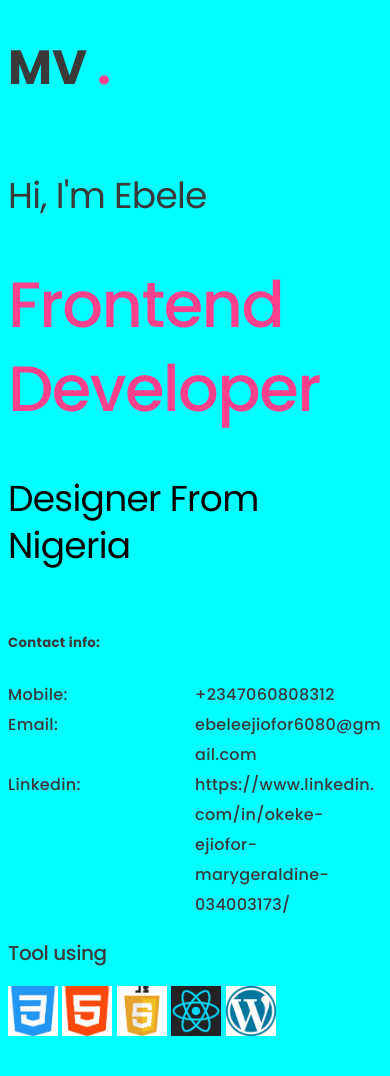
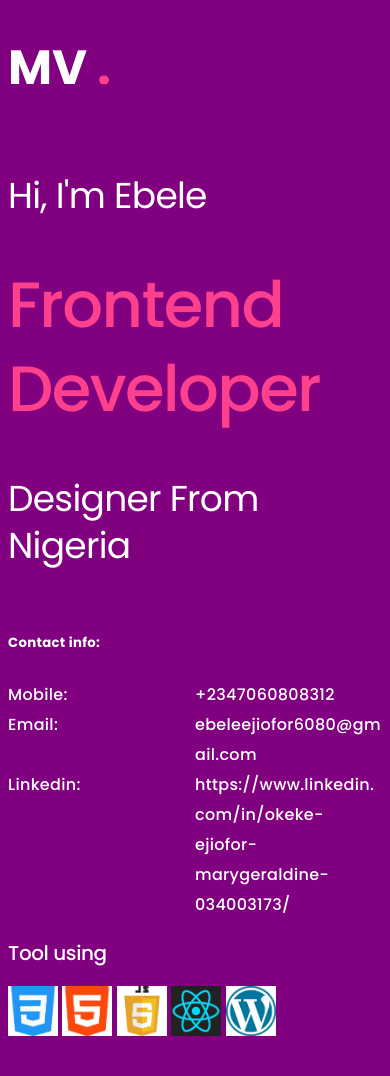
Before and after one commit to Geraldine-Okeke/My-Portfolio, a plain HTML site: page index.html in a window 390 px wide. Shown: the top 1076 px of the page. Drawn offline with Linux system fonts and the light colour scheme.

Commit message:
added og meta tags

```diff
--- a/assets/index.css
+++ b/assets/index.css
@@ -3,13 +3,13 @@ body{
   box-sizing: border-box;
   font-family: sans-serif;
   overflow-x: hidden;
-
+  background-color: blue;
+  color: white;
 }
 *{
   box-sizing: border-box;
 }
 header>h1{
-  color: #3A3A3A;
   font-size: 48px;
   font-family: 'Poppins', sans-serif;
   font-style: normal;
@@ -34,7 +34,6 @@ header>h1>span{
 
 }
 .left>h3{
-  color: #3A3A3A;
   font-size: 36px;
   font-family: 'Poppins', sans-serif;
   font-style: normal;
@@ -52,7 +51,6 @@ header>h1>span{
   letter-spacing: -1.6px;
 }
 .left>h3:nth-of-type(2){
-  color: #000;
   font-size: 36px;
   font-family: 'Poppins', sans-serif;
   font-style: normal;
@@ -61,7 +59,6 @@ header>h1>span{
   letter-spacing: -0.72px;
 }
 dl{
-  color: #3A3A3A;
   font-size: 16px;
   font-family: 'Poppins', sans-serif;
   font-style: normal;
@@ -87,7 +84,6 @@ dd{
 }
 
 .left>p{
-  color: #3A3A3A;
   font-size: 20px;
   font-family: 'Poppins', sans-serif;
   font-style: normal;
@@ -116,7 +112,7 @@ dd{
 }
 @media only screen and (max-width: 600px)  {
   body{
-    background-color: aqua;
+    background-color:purple
   }
   .container{
     display: flex;
@@ -187,7 +183,7 @@ footer>div>div *{
   margin: 10px 5px 10px 0px;
 }
 small{
-  color: var(--dark, #21243D);
+  color:peachpuff;
   font-size: 14px;
   font-family: 'Inter', sans-serif;
   font-style: normal;
--- a/index.html
+++ b/index.html
@@ -2,6 +2,9 @@
 <html lang="en">
 <head>
   <meta charset="UTF-8">
+  <meta property="og:title" content="My Portfolio" />
+  <meta property="og:description" content="Welcome to my portfolio website! Explore my creative journey, featuring a collection of my best projects, designs, and achievements. From web development to graphic design, I strive to deliver unique and innovative solutions. Get inspired and discover the passion I bring to every endeavor. Let's connect and bring your ideas to life together.">
+  <meta property="og:image" content="https://avatars.githubusercontent.com/u/111706645?v=4">
   <meta meta name="viewport" content="width=device-width, initial-scale=1, maximum-scale=1, user-scalable=no">
   <title>My portfolio</title>
   <link rel="stylesheet" href="./assets/index.css">
```
